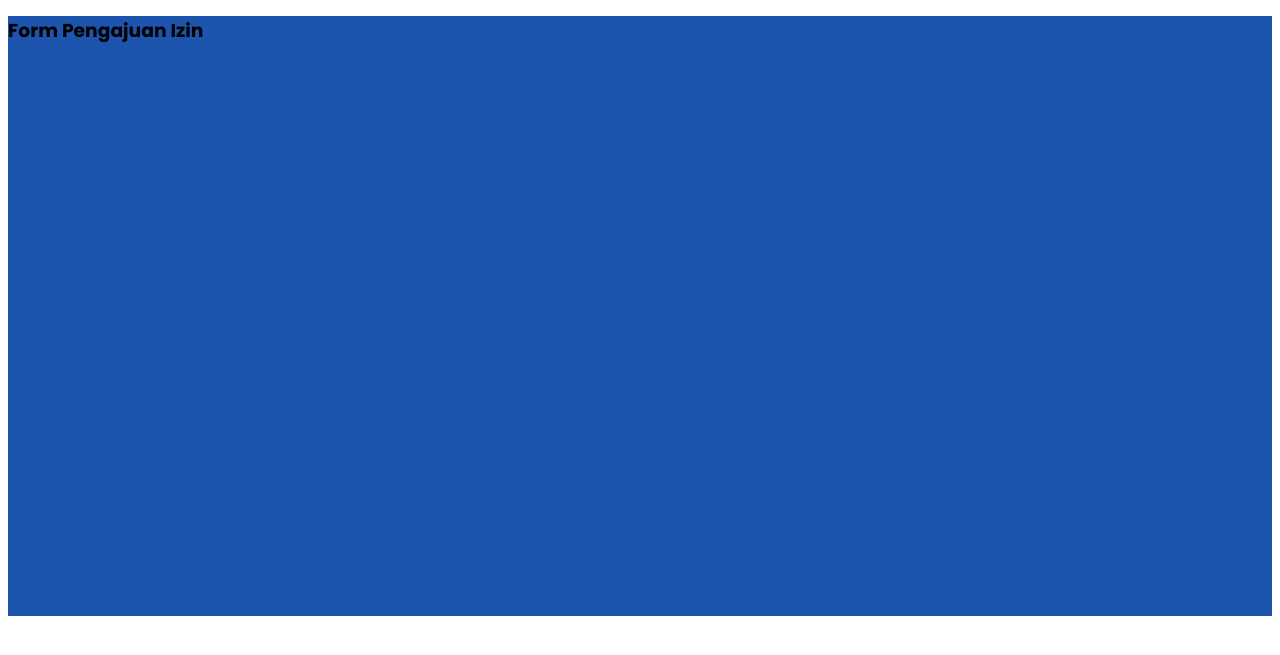
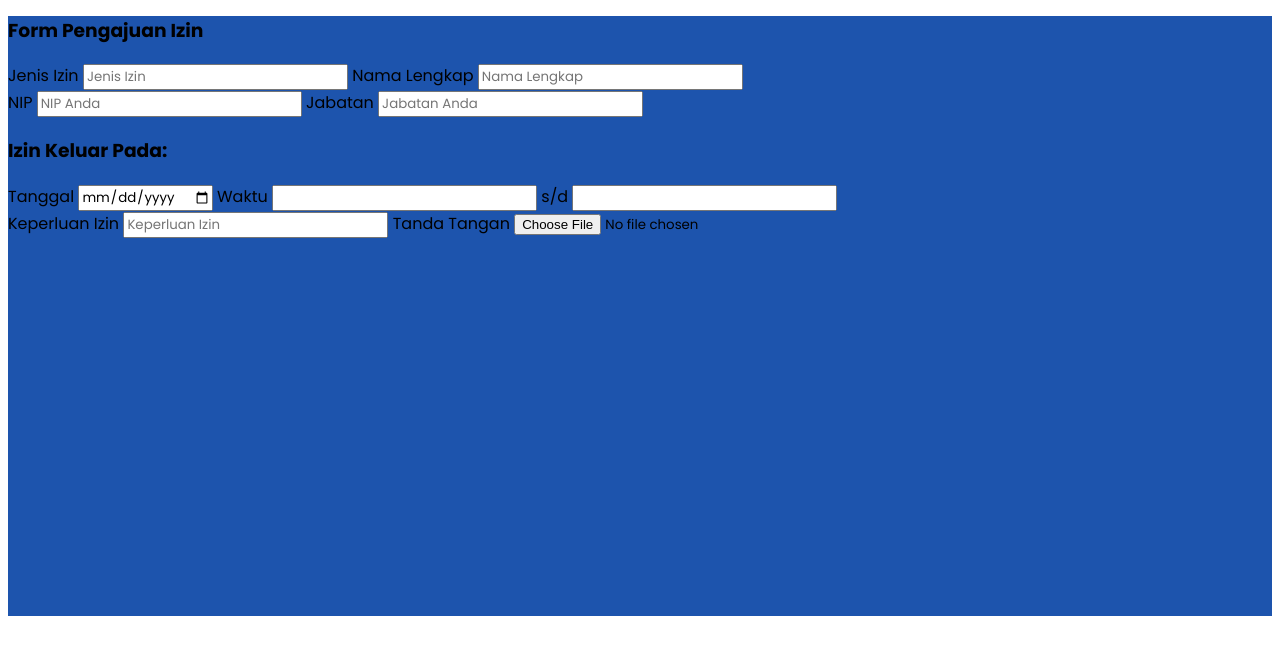
Before and after one commit to wahyudizulhaidar/websitepta, a plain HTML site: page asset/pengajuan_izin.html in a window 1280 px wide. Shown: the part 111-766 px from the top of the page. Drawn offline with Linux system fonts and the light colour scheme.

Commit message:
berubah6

```diff
--- a/asset/pengajuan_izin.html
+++ b/asset/pengajuan_izin.html
@@ -8,6 +8,7 @@
     <link rel="preconnect" href="https://fonts.gstatic.com" crossorigin>
     <link href="https://fonts.googleapis.com/css2?family=Montserrat:ital,wght@0,100..900;1,100..900&family=Poppins:ital,wght@0,100;0,200;0,300;0,400;0,500;0,600;0,700;0,800;0,900;1,100;1,200;1,300;1,400;1,500;1,600;1,700;1,800;1,900&display=swap" rel="stylesheet">
     <link rel="stylesheet" href="../style/style2.css">
+
 </head>
 <body>
     <nav class="nav-bar">
@@ -25,8 +26,27 @@
         <div class="form">
             <h3>Form Pengajuan Izin</h3>
             <form action="">
+                <label for="jenis_izin">Jenis Izin</label>
+                <input type="text" name="jenis_izin" id="nama_lengkap" placeholder="Jenis Izin">
+                <label for="nama_lengkap">Nama Lengkap</label>
+                <input type="text" name="nama_lengkap" id="nama_lengkap" placeholder="Nama Lengkap"> <br>
+                <label for="nip">NIP</label>
+                <input type="number" name="nip" id="nip" placeholder="NIP Anda">
+                <label for="jabatan">Jabatan</label>
+                <input type="text" name="jabatan" id="jabatan" placeholder="Jabatan Anda">
+                <h3>Izin Keluar Pada:</h3>
+                <label for="tanggal">Tanggal</label>
+                <input type="date" name="tanggal" id="tanggal">
+                <label for="jam1">Waktu</label>
+                <input type="text" name="jam1" id="jam1">
+                <label for="">s/d</label>
+                <input type="text" name="jam2" id="jam2"><br>
+                <label for="keperluan">Keperluan Izin</label>
+                <input type="text" name="keperluan" id="keperluan" placeholder="Keperluan Izin">
+                <label for="ttd">Tanda Tangan</label>
+                <input type="file" name="ttd" id="ttd">
+            </form>
 
-            </form>
         </div>
     </div>
 </body>
```
Also changed, not shown: style/style2.css (+10 -11 lines).
